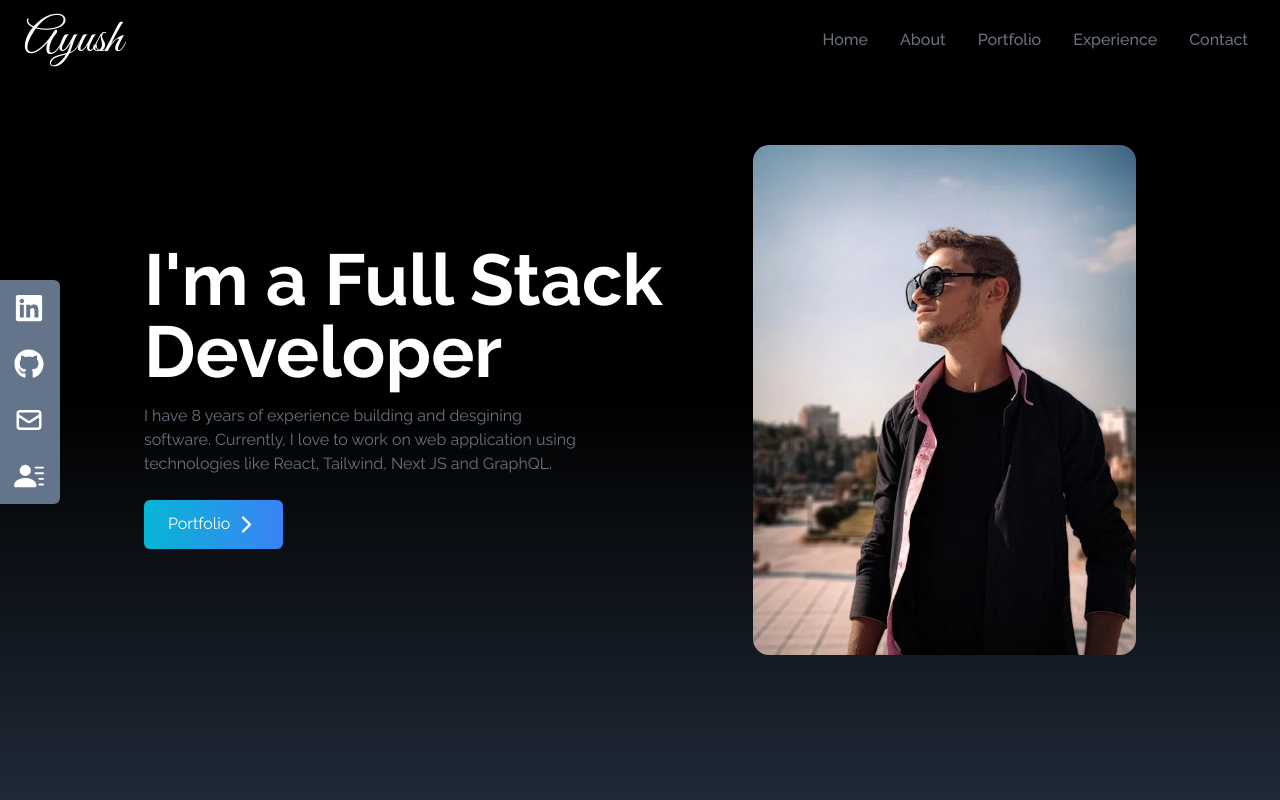
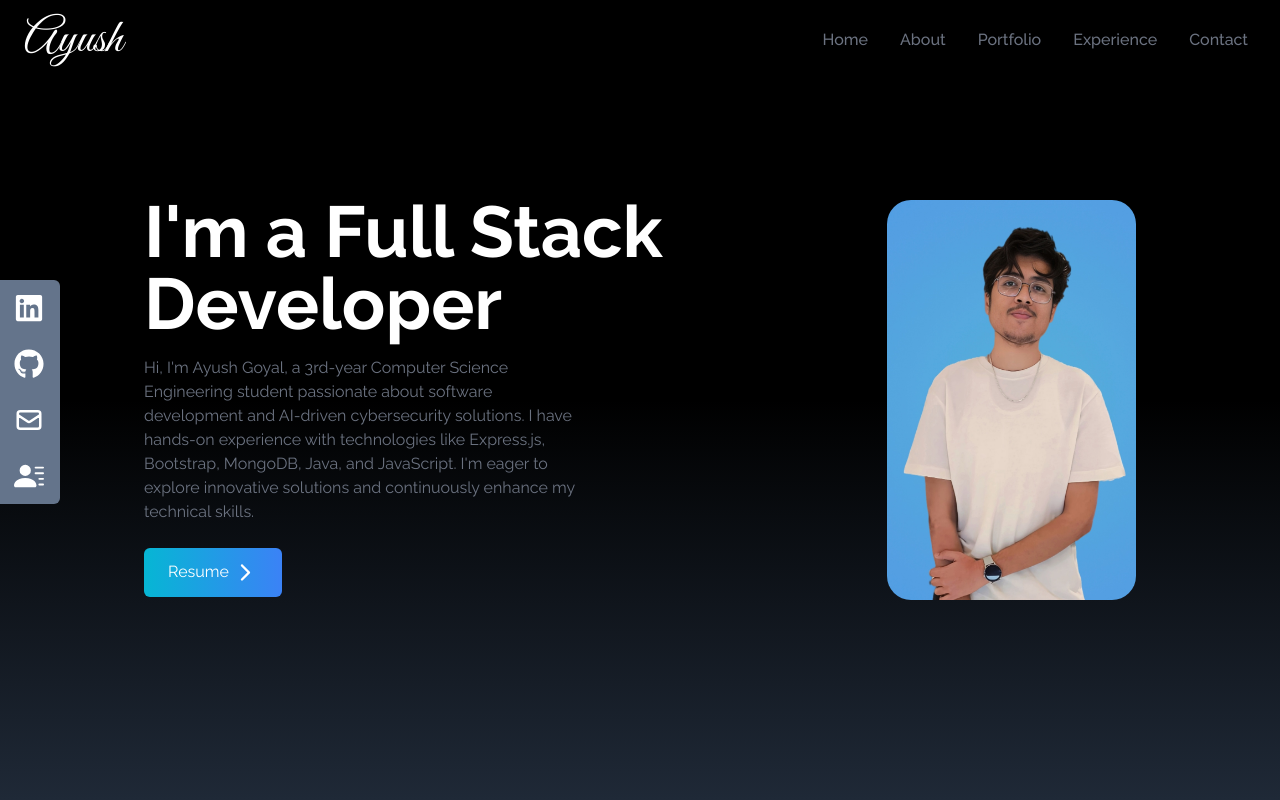
Before and after one commit to Ayushhgi/Portfolio1, a React (Vite) app: page / in a window 1280 px wide. Shown: the top 800 px of the page. Built offline with nearby package versions, Linux system fonts and the light colour scheme.

Commit message:
major changes are done

```diff
--- a/src/components/Home.jsx
+++ b/src/components/Home.jsx
@@ -1,39 +1,60 @@
-import React from 'react';
-import heroimage from '../assets/portfolio/Heroimage.png';
+import React from 'react'
+import ayushgoyal from '../assets/portfolio/ayushgoyal.jpg'
 // import heroimage1 from '../assets/portfolio/Heroimage1.png';
-import { IoIosArrowForward } from "react-icons/io";
-import {Link} from 'react-scroll';
+import { IoIosArrowForward } from 'react-icons/io'
+import { Link } from 'react-scroll'
 
 const Home = () => {
   return (
-    <div name = "home " className='h-screen w-full bg-gradient-to-b from-black to-gray-800 via-black' >
-
-
-      <div className='max-w-screen-lg mx-auto flex flex-col items-center justify-center h-full px-4 md:flex-row' >
+    <div
+      name='home '
+      className='h-screen w-full bg-gradient-to-b from-black to-gray-800 via-black'
+    >
+      <div className='max-w-screen-lg mx-auto flex flex-col items-center justify-center h-full px-4 md:flex-row'>
         <div className='flex flex-col justify-center h-full'>
-            <h1 className='text-4xl sm:text-7xl font-bold text-white'>I'm a Full Stack Developer</h1>
+          <h1 className='text-4xl sm:text-7xl font-bold text-white'>
+            I'm a Full Stack Developer
+          </h1>
           <p className='text-gray-500 py-4 max-w-md'>
-                I have 8 years of experience building and desgining software.
-                Currently, I love to work on web application using technologies like
-                React, Tailwind, Next JS and GraphQL.
+            Hi, I'm Ayush Goyal, a 3rd-year Computer Science Engineering student
+            passionate about software development and AI-driven cybersecurity
+            solutions. I have hands-on experience with technologies like
+            Express.js, Bootstrap, MongoDB, Java, and JavaScript. I'm eager to
+            explore innovative solutions and continuously enhance my technical
+            skills.
           </p>
           <div>
-                <Link to='portfolio' smooth duration={500} className=' group text-white w-fit px-6 py-3 my-2 flex items-center rounded-md bg-gradient-to-r from-cyan-500 to-blue-500 cursor-pointer'>
-                    Portfolio
-                    <span className='group-hover:rotate-90 duration-300'><IoIosArrowForward size={25} className='ml-1' /></span>
-                </Link>
+            <button
+              to='portfolio'
+              smooth
+              duration={500}
+              className=' group text-white w-fit px-6 py-3 my-2 flex items-center rounded-md bg-gradient-to-r from-cyan-500 to-blue-500 cursor-pointer'
+            >
+              <a
+                href='/path/to/resume.pdf'
+                className='flex justify-between items-center w-full text-white'
+                target='_blank'
+                rel='noreferrer'
+                download='true'
+              >
+                Resume
+                <span className='group-hover:rotate-90 duration-300'>
+                  <IoIosArrowForward size={25} className='ml-1' />
+                </span>
+              </a>
+            </button>
           </div>
         </div>
         <div>
           <img
-        src={heroimage}
+            src={ayushgoyal}
             alt='my profile'
-        className='rounded-2xl mx-auto w-1/3 md:w-full'
+            className='rounded-3xl mx-auto w-3/4 md:w-full lg:h-[400px] object-cover'
           />
         </div>
       </div>
     </div>
-  );
-};
+  )
+}
 
-export default Home;
+export default Home
--- a/src/components/Portfolio.jsx
+++ b/src/components/Portfolio.jsx
@@ -26,7 +26,7 @@ export const Portfolio = () => {
       <div className='max-w-screen-lg p-4 mx-auto flex flex-col justify-center w-full h-full'>
         <div className='pb-8'>
           <p className=' text-4xl font-bold inline border-b-4 border-gray-500'>
-            Portfolio
+            Projects
           </p>
           <p className='py-6'>Check out some of my work right here</p>
         </div>
```
Also changed, not shown: src/assets/portfolio/ayushgoyal.jpg (added). Lines whose indentation alone changed are shown as unchanged.
